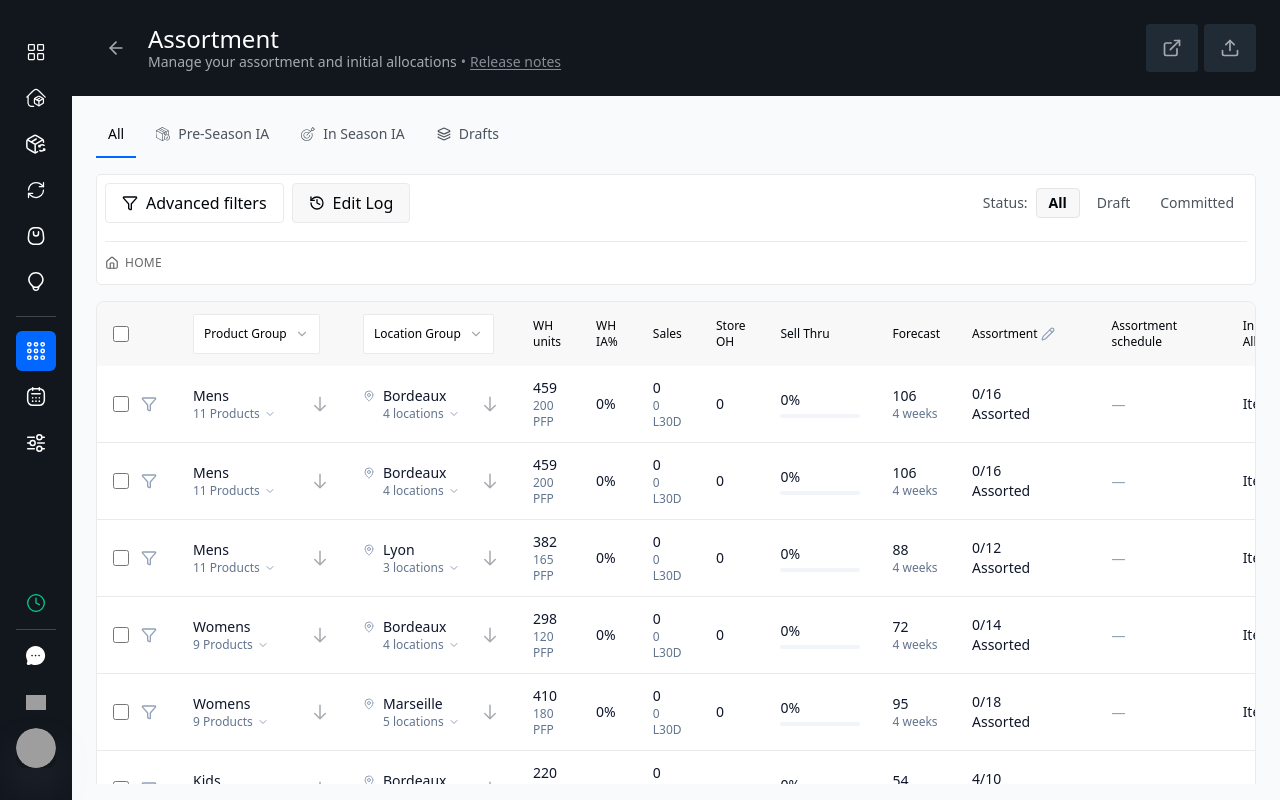
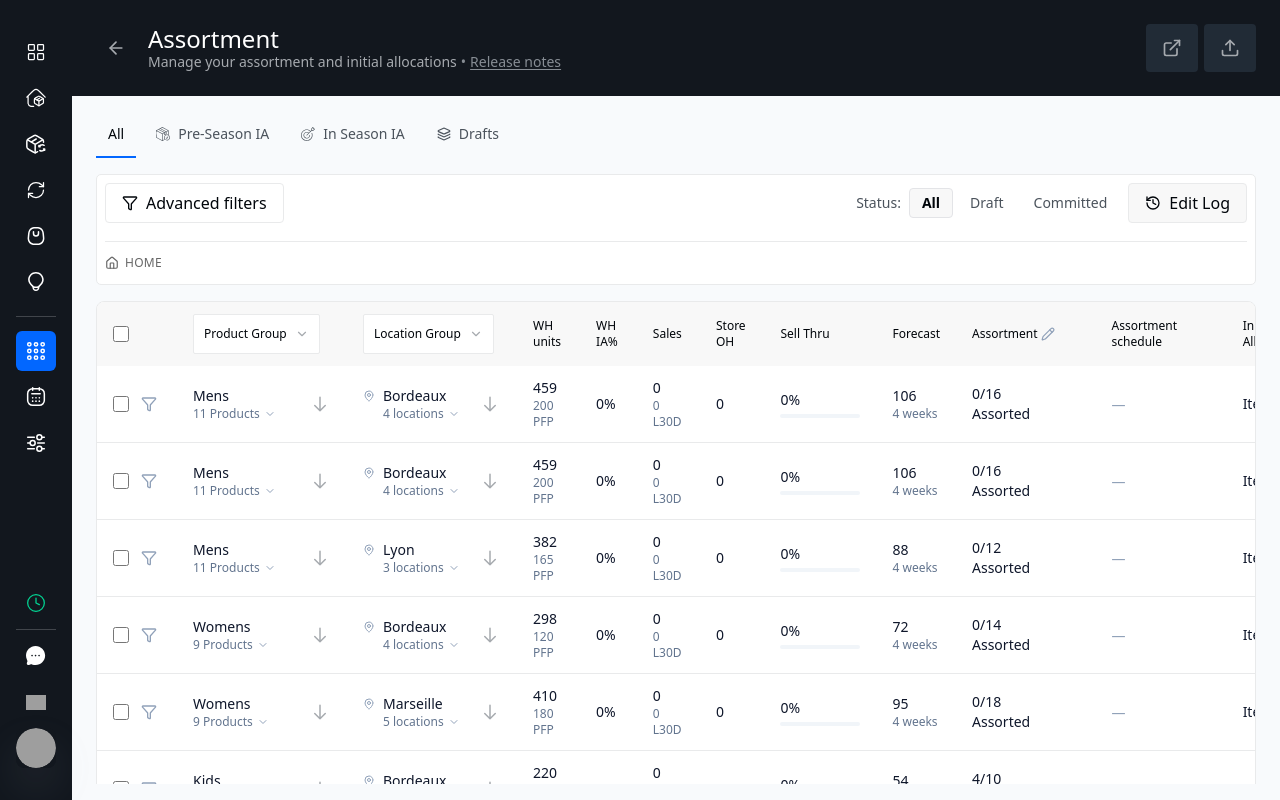
Before and after one commit to thomasmorgan-ux/assortment-ia, a React (Vite) app: page / in a window 1280 px wide. Built offline with nearby package versions, Linux system fonts and the light colour scheme; grey boxes are pictures that could not be loaded.

Commit message:
update the nav box

```diff
--- a/src/components/MainContent.tsx
+++ b/src/components/MainContent.tsx
@@ -663,7 +663,7 @@ export function MainContent() {
           </div>
         </div>
 
-        {/* Toolbar: filters + Edit Log + status + breadcrumbs */}
+        {/* Toolbar: filters | status + Edit Log + breadcrumbs */}
         <div className="flex flex-col gap-[18px] rounded-[5px] border border-[#e9eaeb] bg-white p-2">
           <div className="flex w-full min-w-0 flex-wrap items-center justify-between gap-x-4 gap-y-2">
             <div className="flex min-w-0 max-w-full flex-wrap items-center justify-start gap-2">
@@ -739,15 +739,6 @@ export function MainContent() {
                     />
                     Advanced filters
                   </button>
-              <button
-                type="button"
-                onClick={() => setEditLogOpen(true)}
-                className="flex h-10 min-w-[113px] shrink-0 items-center justify-center gap-2 rounded border border-[#e9eaeb] bg-[#f8f8f8] px-4 text-base font-medium text-[#00050a] whitespace-nowrap hover:bg-[#f0f0f0] transition-colors"
-                aria-label="Edit Log"
-              >
-                <History size={16} className="shrink-0" />
-                Edit Log
-              </button>
             </div>
             <div className="flex shrink-0 flex-wrap items-center justify-end gap-2">
               <div
@@ -795,6 +786,15 @@ export function MainContent() {
                   </button>
                 </div>
               </div>
+              <button
+                type="button"
+                onClick={() => setEditLogOpen(true)}
+                className="flex h-10 min-w-[113px] shrink-0 items-center justify-center gap-2 rounded border border-[#e9eaeb] bg-[#f8f8f8] px-4 text-base font-medium text-[#00050a] whitespace-nowrap hover:bg-[#f0f0f0] transition-colors"
+                aria-label="Edit Log"
+              >
+                <History size={16} className="shrink-0" />
+                Edit Log
+              </button>
             </div>
           </div>
           <nav
```
